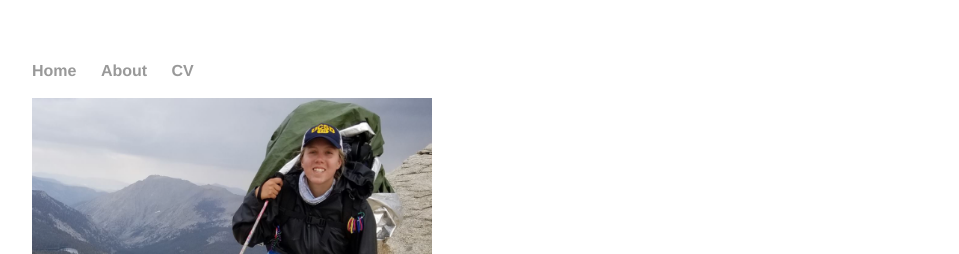
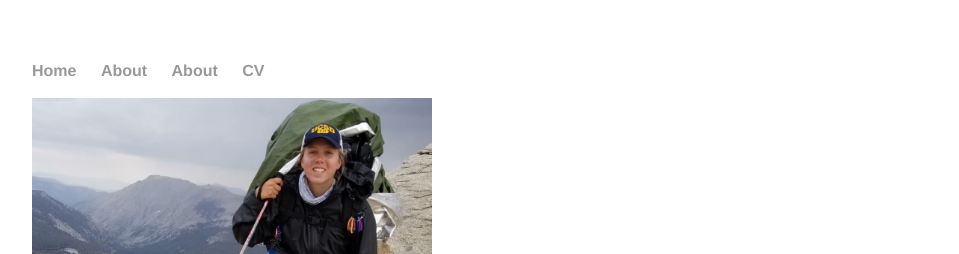
Before and after one commit to SawyerBrand/SawyerBrand.github.io, a Jekyll site: the page built from index.html, in a window 1280 px wide. Shown: the top 254 px of the page, without its empty margins (160-1119 px from the left). Built offline with Jekyll 4.4.1, drawn with Linux system fonts in a browser that asks for light colours.

Commit message:
Update default.html

```diff
--- a/_layouts/default.html
+++ b/_layouts/default.html
@@ -9,8 +9,9 @@
 			<nav>
 	    		<ul>
 	        		<li><a href="/">Home</a></li>
-		        	<li><a href="/about">About</a></li>
-	        		<li><a href="/cv">CV</a></li>
+		        	<li><a href="/About">About</a></li>
+				<li><a href="/Researcg">About</a></li>
+	        		<li><a href="/CV">CV</a></li>
 	    		</ul>
 			</nav>
 			<div class="container">
```
